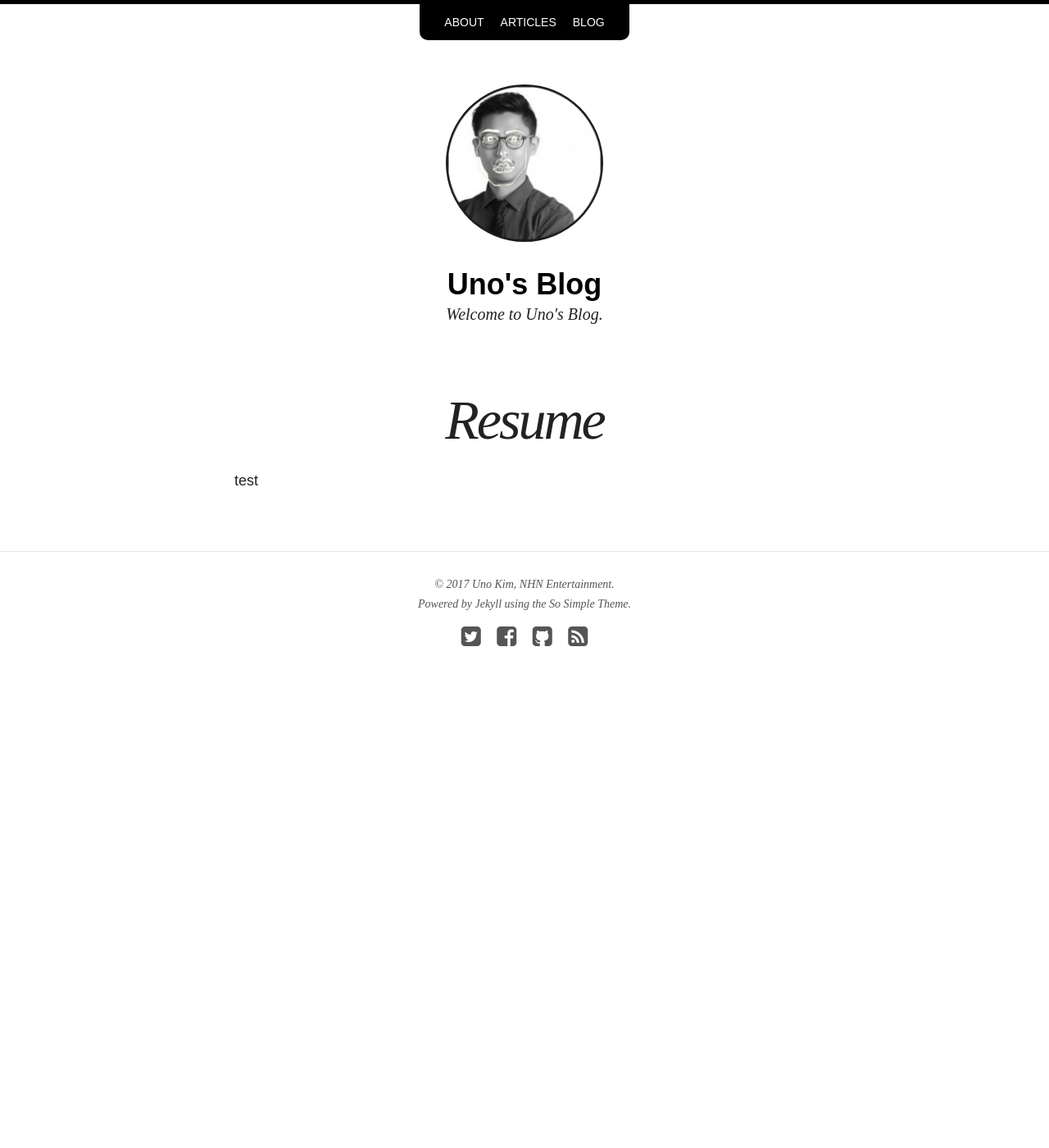
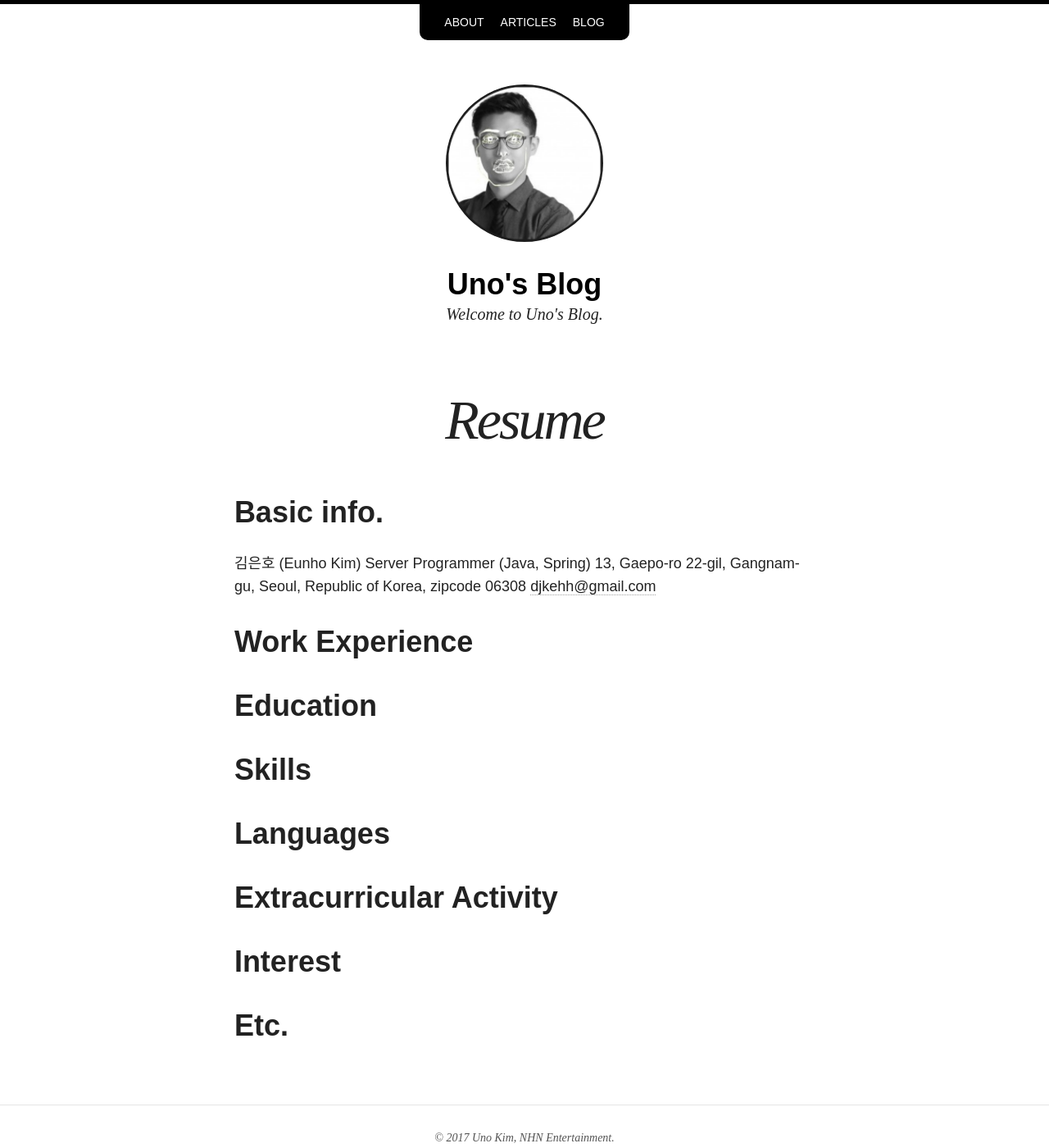
Before and after one commit to djkeh/djkeh.github.io, a Jekyll site: the page built from resume/index.md, in a window 1280 px wide and 1400 px high. Shown: the whole window at 82% size. Built offline with Jekyll 4.4.1, drawn with Linux system fonts in a browser that asks for light colours; nearby versions of some CDN libraries.

Commit message:
update: about, resume

```diff
--- a/resume/index.md
+++ b/resume/index.md
@@ -5,4 +5,28 @@ excerpt: "Uno's Resume"
 search_omit: true
 ---
 
-test
+# Basic info.
+
+김은호 (Eunho Kim)
+Server Programmer (Java, Spring)
+13, Gaepo-ro 22-gil, Gangnam-gu, Seoul, Republic of Korea, zipcode 06308
+[djkehh@gmail.com](mailto:djkehh@gmail.com)
+
+
+# Work Experience
+
+
+
+# Education
+
+
+
+# Skills
+
+# Languages
+
+# Extracurricular Activity
+
+# Interest
+
+# Etc.
```
Also changed, not shown: about/index.md (+1 -1 lines), images/my-image-1.jpg (renamed from images/my-image-1.JPG).
